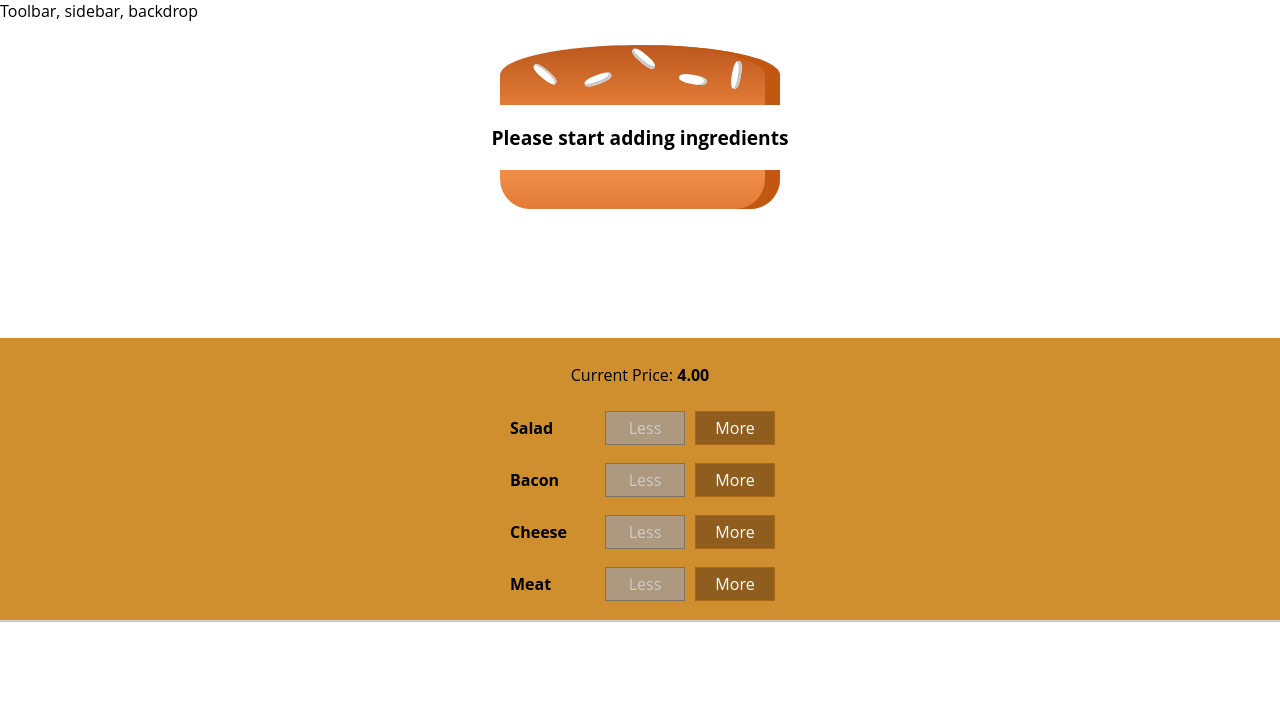
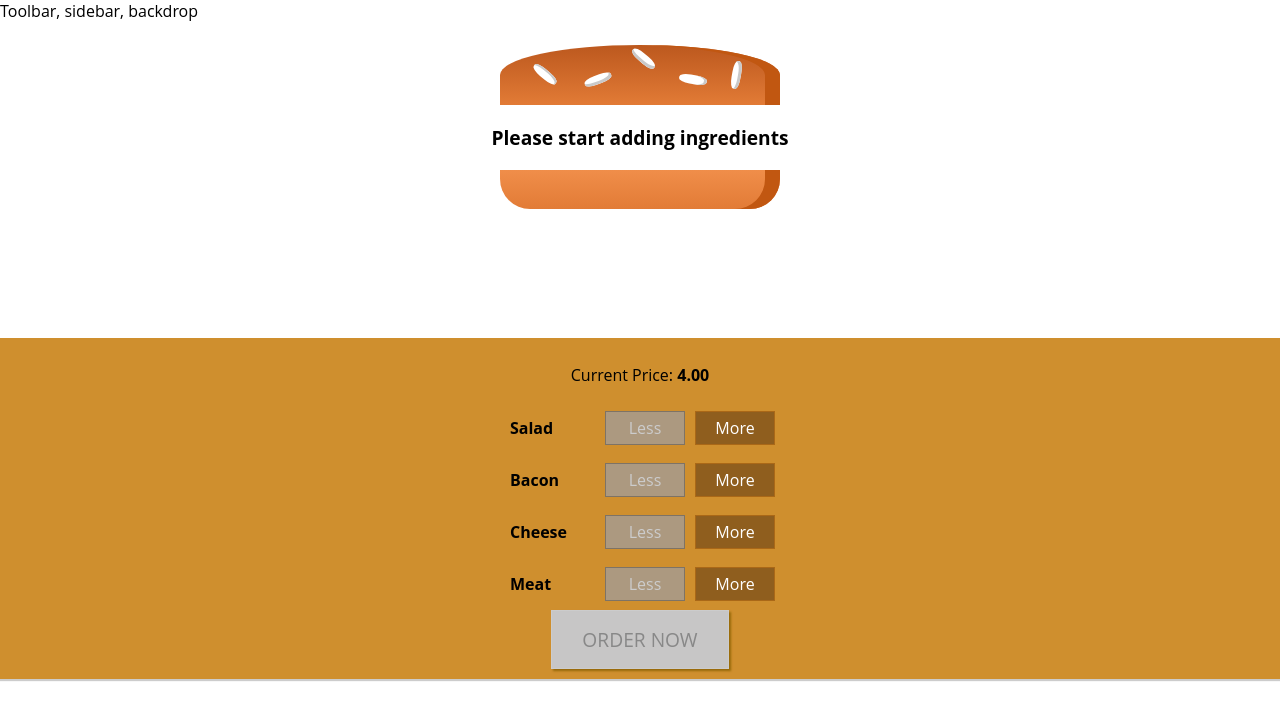
Before and after one commit to NiteshBagle123/react-burger-app, a React app: page / in a window 1280 px wide. Shown: the top 720 px of the page. Built offline with nearby package versions, Linux system fonts and the light colour scheme.

Commit message:
added modal and backdrop for burger cancellation

```diff
--- a/src/components/Burger/BuildControls/BuildControls.css
+++ b/src/components/Burger/BuildControls/BuildControls.css
@@ -8,3 +8,44 @@
     margin: auto;
     padding: 10px 0;
 }
+
+.OrderButton {
+    background-color: #DAD735;
+    outline: none;
+    cursor: pointer;
+    border: 1px solid #966909;
+    color: #966909;
+    font-family: inherit;
+    font-size: 1.2em;
+    padding: 15px 30px;
+    box-shadow: 2px 2px 2px #966909;
+}
+
+.OrderButton:hover, .OrderButton:active {
+    background-color: #A0DB41;
+    border: 1px solid #966909;
+    color: #966909;
+}
+
+.OrderButton:disabled {
+    background-color: #C7C6C6;
+    cursor: not-allowed;
+    border: 1px solid #ccc;
+    color: #888888;
+}
+
+.OrderButton:not(:disabled) {
+    animation: enable 0.3s linear;
+}
+
+@keyframes enable {
+    0% {
+        transform: scale(1);
+    }
+    60% {
+        transform: scale(1.1);
+    }
+    100% {
+        transform: scale(1);
+    }
+}
--- a/src/components/Burger/BuildControls/BuildControls.js
+++ b/src/components/Burger/BuildControls/BuildControls.js
@@ -14,12 +14,17 @@
     <p>Current Price: <strong>{props.burgerPrice.toFixed(2)}</strong></p>
         {controls.map(control =>(
             <BuildControl
-            key={control.label}
-            label={control.label}
-            added={() => props.ingredientAdded(control.type)}
-            removed={() => props.ingredientRemoved(control.type)}
-            disabled={props.disabled[control.type]}/>
+                key={control.label}
+                label={control.label}
+                added={() => props.ingredientAdded(control.type)}
+                removed={() => props.ingredientRemoved(control.type)}
+                disabled={props.disabled[control.type]}
+            />
         ))}
+        <button
+            className={classes.OrderButton}
+            disabled={!props.purchasable}
+            onClick={props.ordered}>ORDER NOW</button>
     </div>
 );
 
--- /dev/null
+++ b/src/components/Burger/OrderSummary/OrderSummary.js
@@ -0,0 +1,25 @@
+import React from 'react';
+import Aux from '../../../hoc/Aux';
+
+const orderSummary = (props) => {
+    const ingredientSummary = Object.keys(props.ingredients)
+    .map(igKey => {
+        return (
+            <li key={igKey}>
+                <span style={{textTransform: 'capitalize'}}>{igKey}</span>: {props.ingredients[igKey]}
+            </li>
+        )
+    });
+    return (
+        <Aux>
+            <h3>Your Order!</h3>
+            <p>Delecious burger with following ingredient</p>
+            <ul>
+                {ingredientSummary}
+            </ul>
+            <p>Continue to checkout</p>
+        </Aux>
+    )
+}
+
+export default orderSummary;
--- /dev/null
+++ b/src/components/UI/Backdrop/Backdrop.css
@@ -0,0 +1,9 @@
+.Backdrop {
+    width: 100%;
+    height: 100%;
+    position: fixed;
+    z-index: 100;
+    left: 0;
+    top: 0;
+    background-color: rgba(0, 0, 0, 0.5);
+}
--- /dev/null
+++ b/src/components/UI/Backdrop/Backdrop.js
@@ -0,0 +1,8 @@
+import React from 'react';
+import classes from './Backdrop.css';
+
+const backDrop = (props) => (
+    props.show ? <div className={classes.Backdrop} onClick={props.clicked}></div> : null
+);
+
+export default backDrop;
--- /dev/null
+++ b/src/components/UI/Modal/Modal.css
@@ -0,0 +1,20 @@
+.Modal {
+    position: fixed;
+    z-index: 500;
+    background-color: white;
+    width: 70%;
+    border: 1px solid #ccc;
+    box-shadow: 1px 1px 1px black;
+    padding: 16px;
+    left: 15%;
+    top: 30%;
+    box-sizing: border-box;
+    transition: all 0.3s ease-out;
+}
+
+@media (min-width: 600px) {
+    .Modal {
+        width: 500px;
+        left: calc(50% - 250px);
+    }
+}
--- /dev/null
+++ b/src/components/UI/Modal/Modal.js
@@ -0,0 +1,19 @@
+import React from 'react';
+import classes from './Modal.css';
+import Aux from '../../../hoc/Aux';
+import Backdrop from '../Backdrop/Backdrop';
+
+const modal = (props) => (
+    <Aux>
+        <Backdrop show={props.show} clicked={props.modalClosed}/>
+        <div
+            className={classes.Modal}
+            style={{transform: props.show ? 'translateY(0)' : 'translateY(-100vh)',
+            opacity: props.show ? '1' : '0'
+            }}>
+            {props.children}
+        </div>
+    </Aux>
+);
+
+export default modal;
--- a/src/containers/BurgerBuilder/BurgerBuilder.js
+++ b/src/containers/BurgerBuilder/BurgerBuilder.js
@@ -2,6 +2,8 @@
 import Aux from '../../hoc/Aux';
 import Burger from  '../../components/Burger/Burger';
 import BurgerControls from '../../components/Burger/BuildControls/BuildControls';
+import Modal from '../../components/UI/Modal/Modal';
+import OrderSummary from '../../components/Burger/OrderSummary/OrderSummary';
 
 const INGREDIENT_PRICES = {
     salad: 0.5,
@@ -22,9 +24,23 @@
             cheese: 0,
             meat: 0
         },
-        totalprice: 4
+        totalprice: 4,
+        purchasable: false,
+        purchasing: false
     }
 
+    updatePurchaseState(ingredient) {
+        const sum = Object.keys(ingredient)
+            .map(igKey => {
+                return ingredient[igKey]
+            })
+            .reduce((sum, ele) => {
+                return sum + ele;
+            },0);
+        this.setState({
+            purchasable: sum > 0
+        });
+    }
     addIngredientHandler = (type) => {
         const oldIngredientCount = this.state.ingredient[type];
         const updatedIngredientCount = oldIngredientCount + 1;
@@ -38,7 +54,8 @@
         this.setState({
             totalprice: newPrice,
             ingredient: updatedIngredient
-        })
+        });
+        this.updatePurchaseState(updatedIngredient);
     }
 
     removeIngredientHandler = (type) => {
@@ -57,7 +74,16 @@
         this.setState({
             totalprice: newPrice,
             ingredient: updatedIngredient
-        })
+        });
+        this.updatePurchaseState(updatedIngredient);
+    }
+
+    purchaseHandler = () => {
+        this.setState({purchasing: true})
+    }
+
+    purchaseCancel = () => {
+        this.setState({purchasing: false})
     }
     render() {
         const disabledInfo = {
@@ -69,12 +95,17 @@
         // disabledInfo = { salad: true,  bacon: true, cheese: true, meat: true }
         return (
             <Aux>
+                <Modal show={this.state.purchasing} modalClosed={this.purchaseCancel}>
+                    <OrderSummary ingredients={this.state.ingredient}/>
+                </Modal>
                 <Burger ingredients={this.state.ingredient}/>
                 <BurgerControls
                     ingredientAdded={this.addIngredientHandler}
                     ingredientRemoved={this.removeIngredientHandler}
                     disabled={disabledInfo}
                     burgerPrice={this.state.totalprice}
+                    purchasable={this.state.purchasable}
+                    ordered={this.purchaseHandler}
                 />
             </Aux>
         );
```
